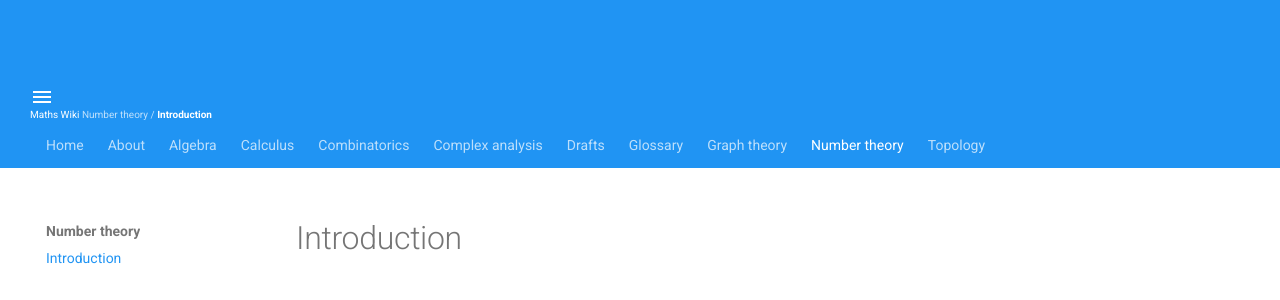
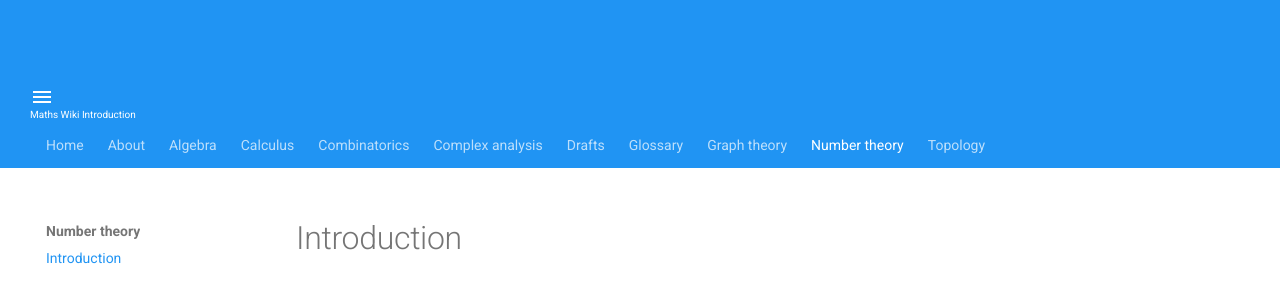
Before and after one commit to pranshugaba/maths-wiki, an MkDocs documentation site: the page built from docs/number-theory/introduction.md, in a window 1280 px wide. Shown: the part 1137-1437 px from the top of the page. Built offline with MkDocs 1.6.1 and Material for MkDocs 9.7.7, drawn with Linux system fonts in a browser that asks for light colours.

Commit message:
Improve breadcrumb

```diff
--- a/overrides/main.html
+++ b/overrides/main.html
@@ -4,14 +4,14 @@
 {% extends "base.html" %}
 {% block source %}
 
-      <ul style="text-overflow: ellipsis; display: inline-flex; list-style: none;margin: -2rem 0 2rem 0;padding: 0.5rem 1rem;background-color: #f6f6f6; border-radius:2px;">
+      <ul style="text-overflow: ellipsis; display: inline-flex; list-style: none;margin: -2rem 0 2rem 0;padding-bottom:0.5rem; border-bottom: 1px solid #aaaaaa;">
         <!-- <li><a href="{{ nav.homepage.url|url }}">Wiki</a> /&nbsp;</li> -->
         {% if page %}
           {% for doc in page.ancestors|reverse %}
-              <li style="opacity: 0.7; margin: 0;">{{ doc.title }} /&nbsp;</li>
+              <li style="opacity: 0.55; margin: 0;">{{ doc.title }} /&nbsp;</li>
           {% endfor %}
         {% endif %}
-        {% if page %}<li style="font-weight: 700; margin: 0;">{{ page.title }}</li>{% endif %}
+        {% if page %}<li style="margin: 0;">{{ page.title }}</li>{% endif %}
       </ul>
 
 
--- a/overrides/partials/header.html
+++ b/overrides/partials/header.html
@@ -22,27 +22,27 @@
     </a>
           </span>
           <span class="md-header-nav__topic md-ellipsis">
-              <ul style="text-overflow: ellipsis; display: inline-flex; list-style: none;margin: 0 0;padding: 0 0;">
-                <!-- <li><a href="{{ nav.homepage.url|url }}">Wiki</a> /&nbsp;</li> -->
-                {% if page %}
-                  {% for doc in page.ancestors|reverse %}
-                    {% if doc.link %}
-                      <li><a href="{{ doc.link|e }}">{{ doc.title }}</a> &raquo; </li>
-                    {% else %}
-                      <li style="opacity: 0.7; overflow: hidden;text-overflow: ellipsis;">{{ doc.title }} /&nbsp;</li>
-                    {% endif %}
-                  {% endfor %}
-                {% endif %}
-                {% if page %}<li style="font-weight: 700;">{{ page.title }}</li>{% endif %}
-              </ul>
+              <!-- <ul style="text-overflow: ellipsis; display: inline-flex; list-style: none;margin: 0 0;padding: 0 0;"> -->
+              <!--   <!-1- <li><a href="{{ nav.homepage.url|url }}">Wiki</a> /&nbsp;</li> -1-> -->
+              <!--   {% if page %} -->
+              <!--     {% for doc in page.ancestors|reverse %} -->
+              <!--       {% if doc.link %} -->
+              <!--         <li><a href="{{ doc.link|e }}">{{ doc.title }}</a> &raquo; </li> -->
+              <!--       {% else %} -->
+              <!--         <li style="opacity: 0.7; overflow: hidden;text-overflow: ellipsis;">{{ doc.title }} /&nbsp;</li> -->
+              <!--       {% endif %} -->
+              <!--     {% endfor %} -->
+              <!--   {% endif %} -->
+              <!--   {% if page %}<li style="font-weight: 700;">{{ page.title }}</li>{% endif %} -->
+              <!-- </ul> -->
 
 
 
-            <!-- {% if page and page.meta and page.meta.title %} -->
-            <!--   {{ page.meta.title }} -->
-            <!-- {% else %} -->
-            <!--   {{ page.title }} -->
-            <!-- {% endif %} -->
+            {% if page and page.meta and page.meta.title %}
+              {{ page.meta.title }}
+            {% else %}
+              {{ page.title }}
+            {% endif %}
           </span>
         </div>
       {% endif %}
```
